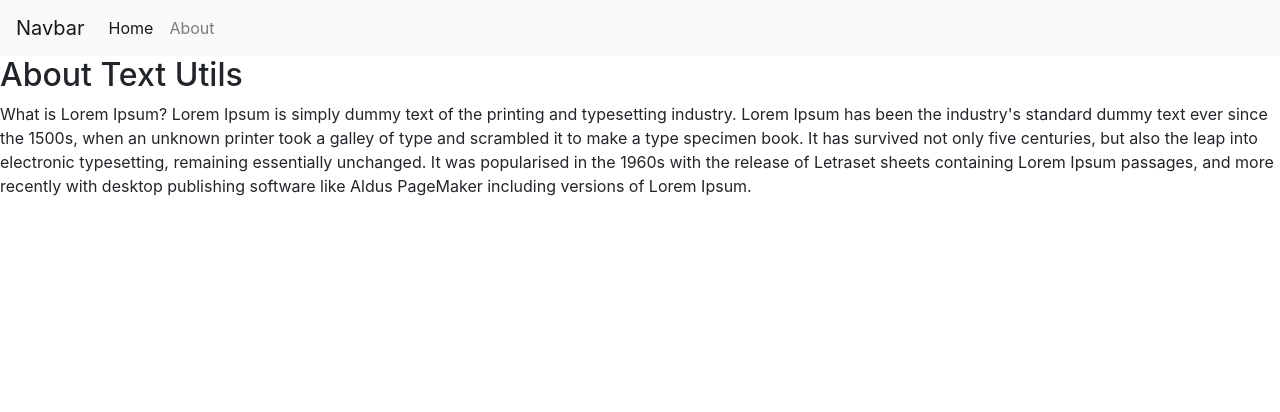
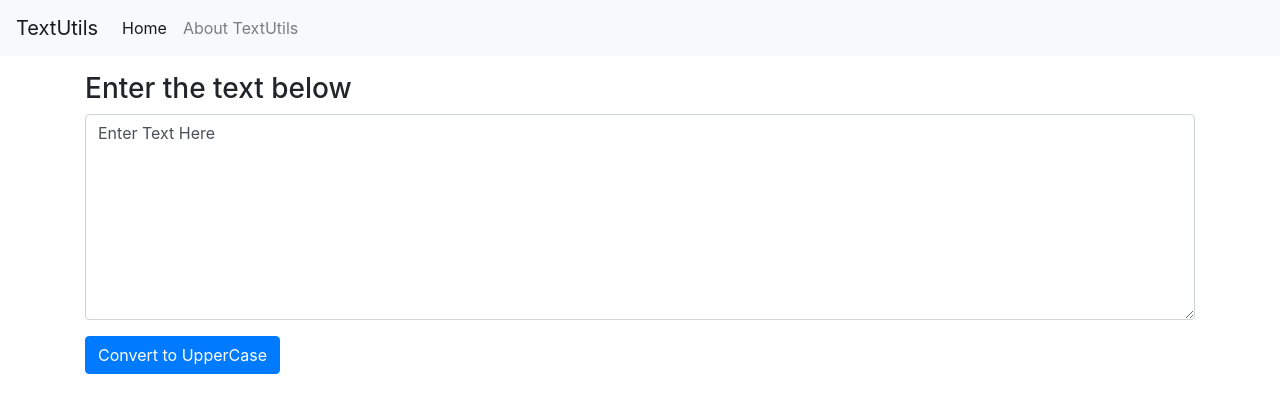
Before and after one commit to mr-miyur/Text_Utils, a React (Create React App) app: page / in a window 1280 px wide. Shown: the top 412 px of the page. Built offline with nearby package versions, Linux system fonts and the light colour scheme.

Commit message:
commit till props & state

```diff
--- a/package.json
+++ b/package.json
@@ -8,6 +8,7 @@
     "@testing-library/user-event": "^13.5.0",
     "react": "^17.0.2",
     "react-dom": "^17.0.2",
+    "react-router-dom": "^6.2.1",
     "react-scripts": "5.0.0",
     "web-vitals": "^2.1.4"
   },
--- a/src/App.js
+++ b/src/App.js
@@ -1,11 +1,17 @@
-import './App.css';
-import Dashboard from './components/Dashboard';
+import "./App.css";
+import NavBar from "./components/NavBar";
+import TextForm from "./components/TextForm";
 
 function App() {
   return (
-    <div>
-      <Dashboard/>
-    </div>
+    <>
+  <NavBar title="TextUtils"  aboutText="About TextUtils"/>
+  <div className="container my-3">
+  <TextForm/>
+  </div>
+
+
+  </>
   );
 }
 
--- a/src/components/Dashboard.js
+++ /dev/null
@@ -1,13 +0,0 @@
-import React from 'react';
-import About from './About';
-import NavBar from './NavBar';
-
-export default function Dashboard() {
-  return (
-    <div>
-        <NavBar/>
-        <About/>
-    </div>
-
-  );
-}
--- a/src/components/NavBar.js
+++ b/src/components/NavBar.js
@@ -1,9 +1,12 @@
 import React from "react";
+import PropTypes from 'prop-types';
 
-export default function NavBar() {
+
+
+export default function NavBar(props) {
   return (<>
 <nav className="navbar navbar-expand-lg navbar-light bg-light">
-  <a className="navbar-brand" href="/">Navbar</a>
+  <a className="navbar-brand" href="/">{props.title}</a>
   <button className="navbar-toggler" type="button" data-toggle="collapse" data-target="#navbarSupportedContent" aria-controls="navbarSupportedContent" aria-expanded="false" aria-label="Toggle navigation">
     <span className="navbar-toggler-icon"></span>
   </button>
@@ -14,7 +17,7 @@ export default function NavBar() {
         <a className="nav-link" href="/">Home <span className="sr-only">(current)</span></a>
       </li>
       <li className="nav-item">
-        <a className="nav-link" href="/">About</a>
+      <a className="nav-link" href="/about">{props.aboutText}</a>
       </li>
     </ul>
   </div>
@@ -22,3 +25,12 @@ export default function NavBar() {
 
   </>);
 }
+NavBar.prototype= {
+    title: PropTypes.string,
+    aboutText : PropTypes.string
+};
+
+NavBar.defaultProps = {
+title : 'Defualt values',
+aboutText : 'Default abouut'
+};
--- /dev/null
+++ b/src/components/TextForm.js
@@ -0,0 +1,22 @@
+import React, { useState } from 'react';
+
+
+
+export default function TextForm() {
+    const [text, setText] = useState('Enter Text Here');
+
+const handleUpperCase=()=>{
+let newText=text.toUpperCase();
+setText(newText);
+}
+
+    return (
+        <>
+            <div className="form-group">
+                <h3>Enter the text below</h3>
+                <textarea className="form-control" value={text} onInput={e => setText(e.target.value)} id="textid" rows="8"></textarea>
+            </div>
+            <button type="button" onClick={handleUpperCase} className="btn btn-primary">Convert to UpperCase</button>
+        </>
+    );
+}
```
Also changed, not shown: 1 other file (tests, documents, lock files or other folders).
